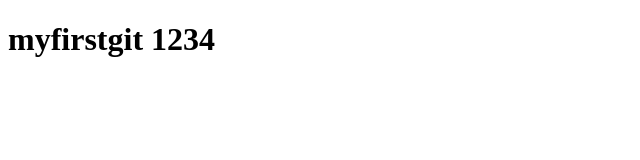
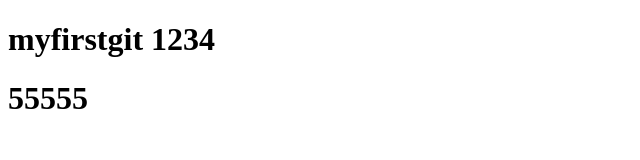
Before and after one commit to sutthiphong14/team1, a plain HTML site: page index.html in a window 1280 px wide. Shown: the whole page, without its empty margins (0-640 px from the left). Drawn offline with Linux system fonts and the light colour scheme.

Commit message:
สสส

```diff
--- a/index.html
+++ b/index.html
@@ -7,5 +7,6 @@
 </head>
 <body>
     <h1>myfirstgit 1234</h1>
+    <h1>55555</h1>
 </body>
 </html>
```
